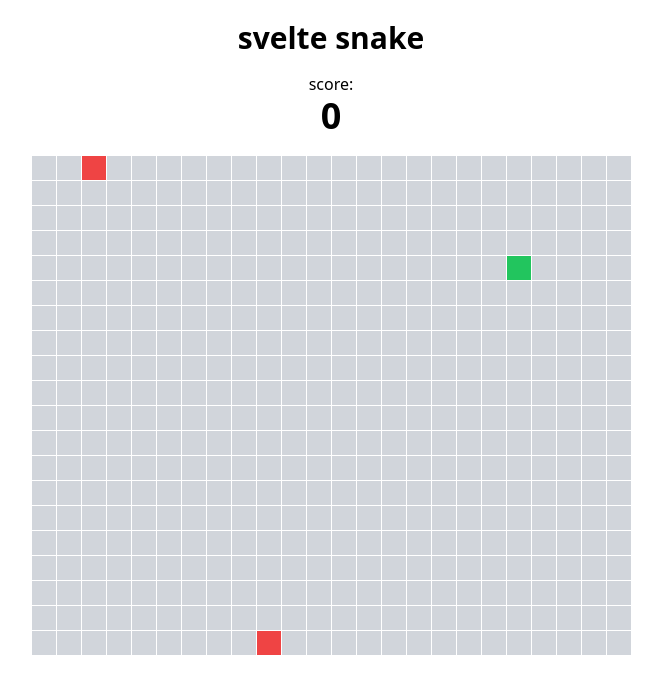
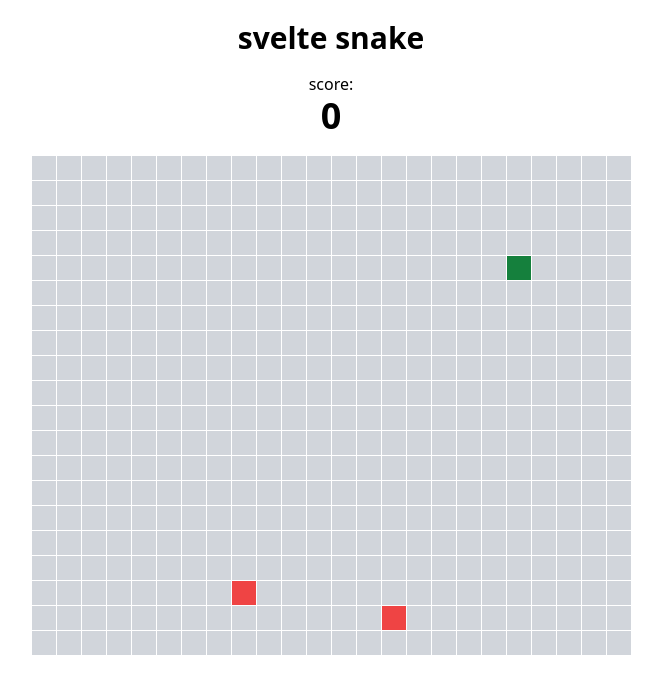
Before and after one commit to carrotfarmer/snake, a SvelteKit app: page / in a window 1280 px wide. Shown: the top 694 px of the page, without its empty margins (309-971 px from the left). Built offline with nearby package versions, Linux system fonts and the light colour scheme.

Commit message:
fix food + head

```diff
--- a/src/routes/+page.svelte
+++ b/src/routes/+page.svelte
@@ -2,13 +2,12 @@
 	import { genRandomNum } from '$lib';
 	import { onMount } from 'svelte';
 
-	type Box = 'empty' | 'snake' | 'food';
+	type Box = 'empty' | 'snake' | 'food' | 'head';
 	type Grid = Box[];
 
 	let grid: Grid = [...Array(480)].map((el) => (el = 'empty'));
 	let snake: number[] = [115];
 	let direction: string = '';
-	let food: number = 0;
 	let score: number = 0;
 	let speed: number = 250;
 
@@ -20,6 +19,8 @@
 				return 'bg-green-500';
 			case 'food':
 				return 'bg-red-500';
+			case 'head':
+				return 'bg-green-700';
 			default:
 				return 'bg-gray-300';
 		}
@@ -34,7 +35,11 @@
 		});
 
 		snake.forEach((el) => {
+			if (el === snake[0]) {
+				grid[el] = 'head';
+			} else {
 				grid[el] = 'snake';
+			}
 		});
 	};
 
@@ -65,24 +70,22 @@
 			return;
 		}
 
-    if (newHead % 24 === 0 && direction === "right") {
+		if (newHead % 24 === 0 && direction === 'right') {
 			gameOver = true;
 			return;
 		}
 
-    if ((newHead + 1) % 24 === 0 && direction === "left") {
-      console.log("LEFT HIT")
+		if ((newHead + 1) % 24 === 0 && direction === 'left') {
 			gameOver = true;
 			return;
 		}
 
 		snake.unshift(newHead);
 
-		if (newHead === food) {
-			food = genRandomNum();
-			grid[food] = 'food';
+		if (grid[newHead] === "food") {
+			genFood(1);
 			score++;
-			speed > 125 ? (speed -= 20) : speed;
+			speed > 80 ? (speed -= 20) : speed;
 		} else {
 			snake.pop();
 		}
@@ -90,13 +93,15 @@
 		updateGrid();
 	};
 
+	const genFood = (amt: number): void => {
+		for (let i = 0; i < amt; i++) {
+			let food = genRandomNum();
+			grid[food] = 'food';
+		}
+	};
+
 	onMount(() => {
-		food = genRandomNum();
-		grid[food] = 'food';
-
-		food = genRandomNum();
-		grid[food] = 'food';
-		console.log(speed);
+		genFood(2);
 	});
 
 	const handleKeyDown = (e: KeyboardEvent): void => {
@@ -108,6 +113,8 @@
 			direction = 'left';
 		} else if (e.key === 'ArrowRight' && direction !== 'left') {
 			direction = 'right';
+		} else if (e.key === 'Enter' && gameOver) {
+			resetGame();
 		}
 	};
 
@@ -117,6 +124,8 @@
 		snake = [115];
 		direction = '';
 		speed = 250;
+		grid = grid.map((el) => (el = 'empty'));
+		genFood(2);
 	};
 
 	const fn = () => {
@@ -145,6 +154,12 @@
 				>play again</button
 			>
 		</div>
+
+		<div class="pt-3 flex justify-center">
+			<p>
+				press <kbd class="p-1 bg-red-200 rounded-lg font-mono">enter</kbd> to restart
+			</p>
+		</div>
 	{/if}
 
 	<div class="pt-5 flex justify-center">
```
Lines whose indentation alone changed are shown as unchanged.
